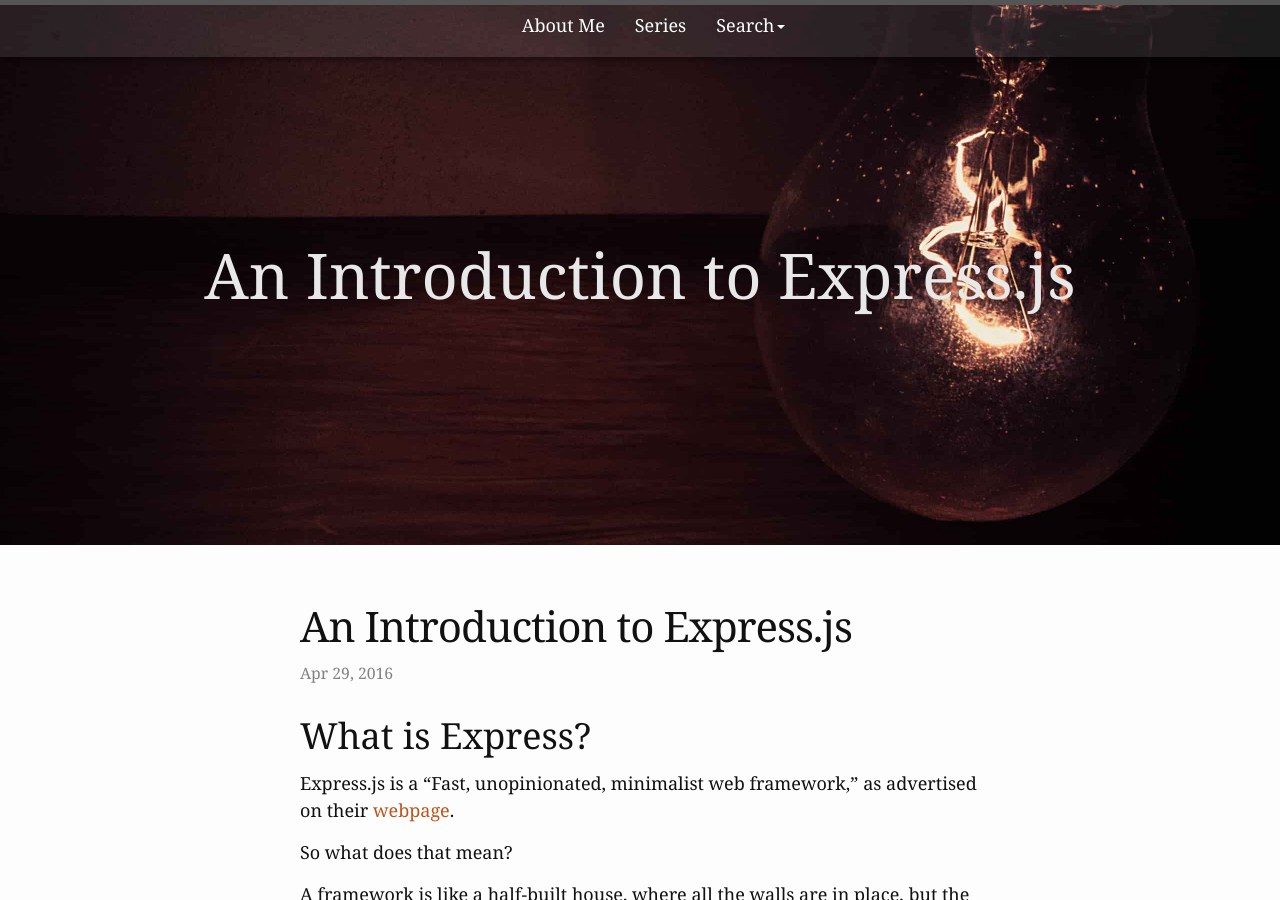
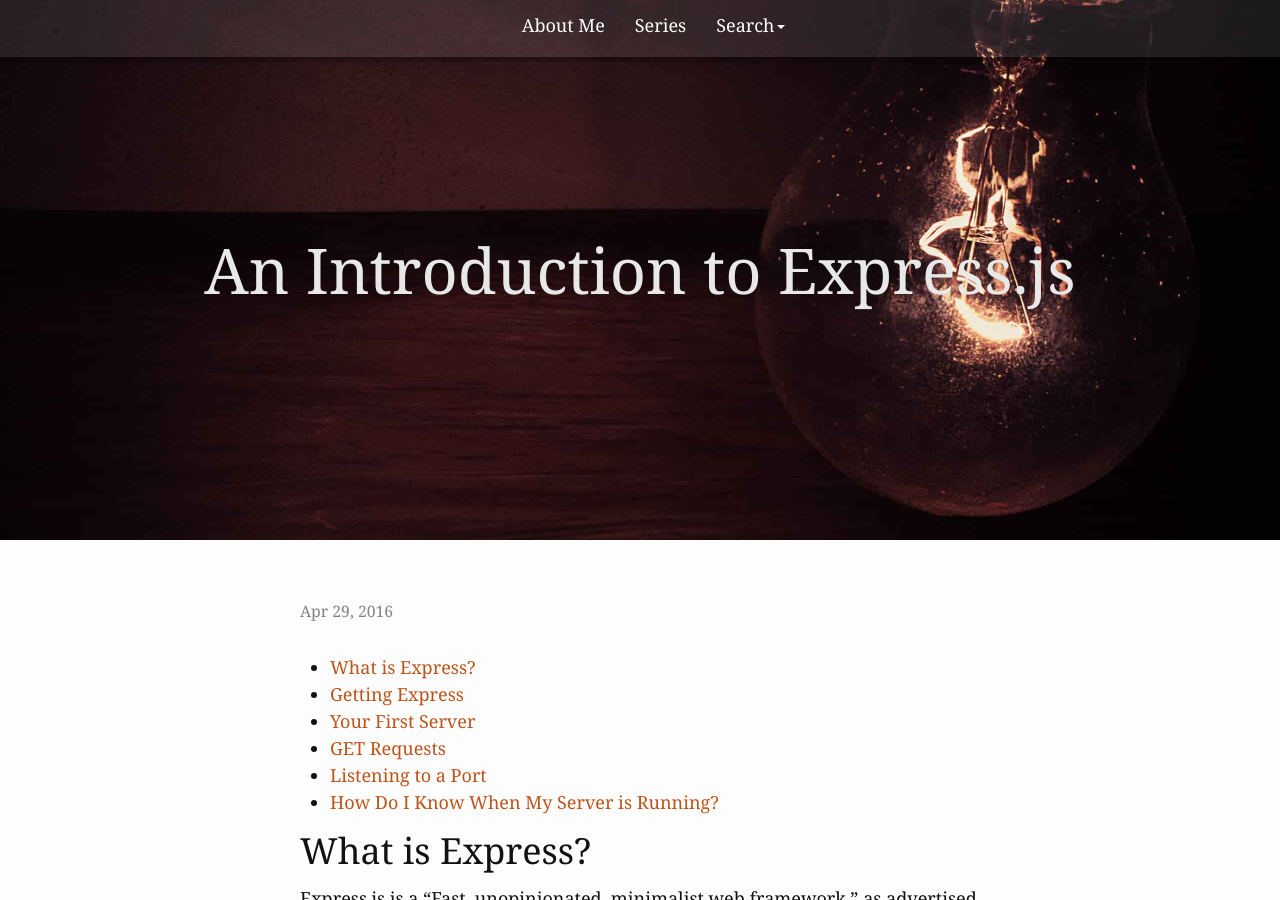
Before and after one commit to code-expressive/code-expressive.github.io, a Jekyll site: the page built from _posts/2016-04-29-introduction-to-express.md, in a window 1280 px wide and 900 px high. Built offline with Jekyll 4.4.1, drawn with Linux system fonts in a browser that asks for light colours.

```diff
--- a/_layouts/post.html
+++ b/_layouts/post.html
@@ -4,7 +4,7 @@
 <article class="post" itemscope itemtype="http://schema.org/BlogPosting">
 
   <header class="post-header">
-    <h1 class="post-title" itemprop="name headline">{{ page.title }}</h1>
+    <!-- <h1 class="post-title" itemprop="name headline">{{ page.title }}</h1> -->
     <p class="post-meta"><time datetime="{{ page.date | date_to_xmlschema }}" itemprop="datePublished">{{ page.date | date: "%b %-d, %Y" }}</time>{% if page.author %} • <span itemprop="author" itemscope itemtype="http://schema.org/Person"><span itemprop="name">{{ page.author }}</span></span>{% endif %}</p>
   </header>
 
--- a/_posts/2016-04-29-introduction-to-express.md
+++ b/_posts/2016-04-29-introduction-to-express.md
@@ -4,6 +4,9 @@
 date: 2016-04-29
 tags: [javascript, node, express, backend, beginner]
 ---
+
+* TOC
+{:toc}
 
 # What is Express?
 
--- a/_sass/_layout.scss
+++ b/_sass/_layout.scss
@@ -2,7 +2,6 @@
  * Site header
  */
 .site-header {
-    border-top: 5px solid $grey-color-dark;
     min-height: 56px;
 
     // Positioning context for the mobile navigation icon
@@ -210,6 +209,10 @@
  */
 .page-content {
     padding: $spacing-unit 0;
+    h1 {
+        margin-top: -70px;
+        padding-top: 70px;
+    }
 }
 
 .page-heading {
```
